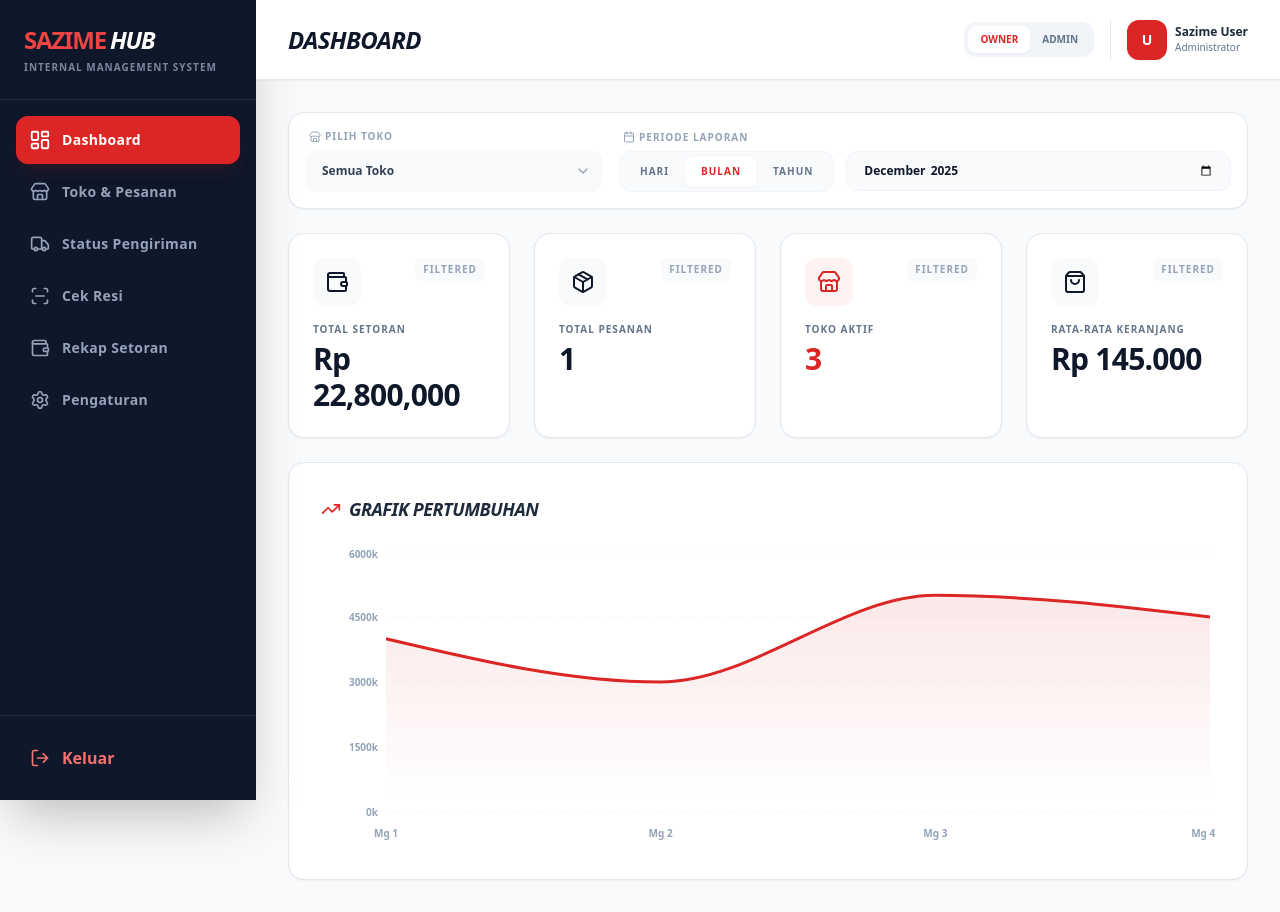
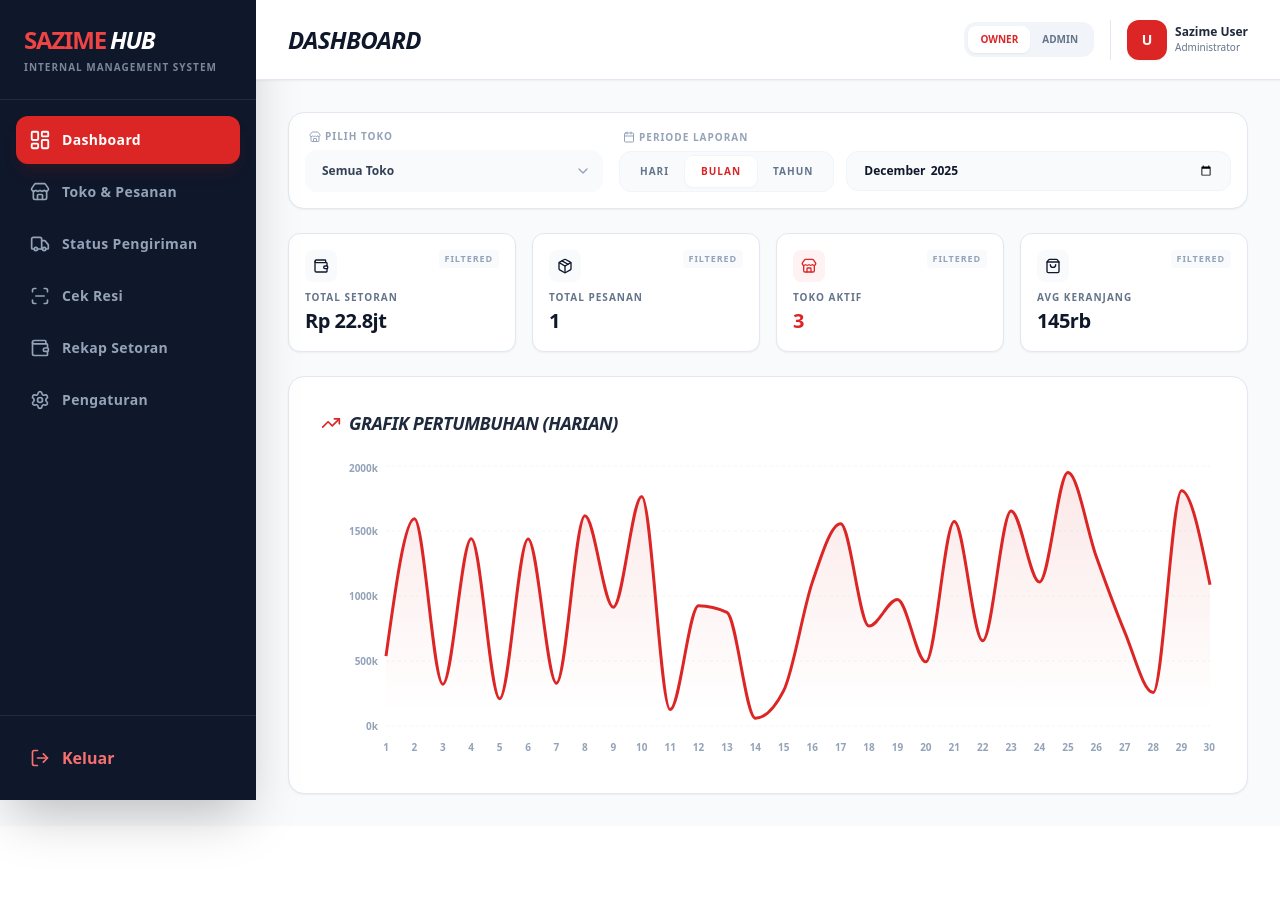
Before and after one commit to khoirulanam20/sazime, a React (Vite) app: page / in a window 1280 px wide. After the commit the page ends 826 px from the top, so only its background shows below. Built offline with nearby package versions, Linux system fonts and the light colour scheme.

Commit message:
Refactor FilterBar in App.jsx to include year selection for date filtering. Added dynamic year options and improved the layout for better usability. Enhanced chart data generation logic for the Dashboard component based on selected date filter mode.

```diff
--- a/src/App.jsx
+++ b/src/App.jsx
@@ -169,7 +169,12 @@ const FilterBar = ({
   endDate, setEndDate,
   dateFilterMode, setDateFilterMode,
   stores,
-}) => (
+}) => {
+  // Generate Year Options (e.g., 2020 - 2030)
+  const currentYear = new Date().getFullYear();
+  const yearOptions = Array.from({ length: 11 }, (_, i) => currentYear - 5 + i);
+
+  return (
     <div className="bg-white p-4 rounded-2xl border border-slate-200 shadow-sm grid grid-cols-1 sm:grid-cols-2 lg:grid-cols-3 gap-4 mb-6 items-center">
       {showStore && (
         <div className="space-y-1.5">
@@ -231,7 +236,19 @@ const FilterBar = ({
               ) : dateFilterMode === 'month' ? (
                 <input type="month" value={startDate.slice(0, 7)} onChange={(e) => { const [y, m] = e.target.value.split('-'); setStartDate(`${y}-${m}-01`); setEndDate(`${y}-${m}-${new Date(y, m, 0).getDate()}`); }} className="w-full bg-slate-50 rounded-xl text-xs font-bold py-2.5 px-4 outline-none focus:ring-2 focus:ring-red-500 border border-slate-100" />
               ) : (
-              <input type="number" min="2000" max="2099" value={startDate.slice(0, 4)} onChange={(e) => { const y = e.target.value; setStartDate(`${y}-01-01`); setEndDate(`${y}-12-31`); }} className="w-full bg-slate-50 rounded-xl text-xs font-bold py-2.5 px-4 outline-none focus:ring-2 focus:ring-red-500 border border-slate-100" />
+                // MODE TAHUN: Menggunakan Select Option
+                <div className="relative group">
+                  <select
+                    value={startDate.slice(0, 4)}
+                    onChange={(e) => { const y = e.target.value; setStartDate(`${y}-01-01`); setEndDate(`${y}-12-31`); }}
+                    className="w-full bg-slate-50 hover:bg-slate-100 border border-slate-100 rounded-xl text-xs font-bold py-2.5 px-4 outline-none focus:ring-2 focus:ring-red-500 appearance-none cursor-pointer"
+                  >
+                    {yearOptions.map(year => (
+                      <option key={year} value={year}>{year}</option>
+                    ))}
+                  </select>
+                  <ChevronDown className="w-4 h-4 absolute right-3 top-1/2 -translate-y-1/2 text-slate-400 pointer-events-none group-hover:text-red-500 transition-colors" />
+                </div>
               )}
             </div>
           </div>
@@ -239,6 +256,7 @@ const FilterBar = ({
       )}
     </div>
   );
+};
 
 const Modal = ({ title, type, onClose, data, products }) => (
   <div className="fixed inset-0 z-[100] flex items-end sm:items-center justify-center bg-slate-900/80 backdrop-blur-sm sm:p-4">
@@ -720,7 +738,39 @@ const App = () => {
 
   // --- CONTENT PAGES ---
 
-  const Dashboard = () => (
+  const Dashboard = () => {
+    // GENERATE DYNAMIC CHART DATA
+    const chartData = useMemo(() => {
+      let data = [];
+      if (dateFilterMode === 'day') {
+        // Data per jam (00:00 - 23:00)
+        for (let i = 0; i < 24; i++) {
+          data.push({
+            name: `${String(i).padStart(2, '0')}:00`,
+            v: Math.floor(Math.random() * 500000), // Random data
+          });
+        }
+      } else if (dateFilterMode === 'month') {
+         // Data per tanggal (1 - 30)
+         const daysInMonth = 30; // Simplifikasi
+         for (let i = 1; i <= daysInMonth; i++) {
+           data.push({
+             name: `${i}`,
+             v: Math.floor(Math.random() * 2000000),
+           });
+         }
+      } else {
+        // Data per bulan (Jan - Des)
+        const months = ['Jan', 'Feb', 'Mar', 'Apr', 'Mei', 'Jun', 'Jul', 'Agu', 'Sep', 'Okt', 'Nov', 'Des'];
+        data = months.map(m => ({
+          name: m,
+          v: Math.floor(Math.random() * 10000000),
+        }));
+      }
+      return data;
+    }, [dateFilterMode, startDate]);
+
+    return (
       <div className="space-y-6 animate-in fade-in duration-500">
         <FilterBar
           filterStore={filterStore} setFilterStore={setFilterStore}
@@ -730,24 +780,25 @@ const App = () => {
           stores={stores}
         />
 
-      <div className="grid grid-cols-1 md:grid-cols-2 lg:grid-cols-4 gap-4 md:gap-6">
+        {/* Compact Cards */}
+        <div className="grid grid-cols-1 md:grid-cols-2 lg:grid-cols-4 gap-4 md:gap-4">
           {[
-           { label: 'Total Setoran', val: `Rp ${totalSetoran.toLocaleString()}`, icon: Wallet, color: 'text-slate-900', bg: 'bg-white' },
-           { label: 'Total Pesanan', val: filteredOrders.length, icon: Package, color: 'text-slate-900', bg: 'bg-white' },
-           { label: 'Toko Aktif', val: stores.length, icon: Store, color: 'text-red-600', bg: 'bg-white' },
-           { label: 'Rata-rata Keranjang', val: 'Rp 145.000', icon: ShoppingBag, color: 'text-slate-900', bg: 'bg-white' }
+             { label: 'Total Setoran', val: `Rp ${(totalSetoran/1000000).toFixed(1)}jt`, fullVal: `Rp ${totalSetoran.toLocaleString()}`, icon: Wallet, color: 'text-slate-900', bg: 'bg-white' },
+             { label: 'Total Pesanan', val: filteredOrders.length, fullVal: filteredOrders.length, icon: Package, color: 'text-slate-900', bg: 'bg-white' },
+             { label: 'Toko Aktif', val: stores.length, fullVal: stores.length, icon: Store, color: 'text-red-600', bg: 'bg-white' },
+             { label: 'Avg Keranjang', val: '145rb', fullVal: 'Rp 145.000', icon: ShoppingBag, color: 'text-slate-900', bg: 'bg-white' }
           ].map((stat, idx) => (
-          <div key={idx} className={`${stat.bg} p-6 rounded-2xl border border-slate-200 shadow-sm hover:shadow-lg transition-all duration-300 group`}>
-             <div className="flex justify-between items-start mb-4">
-                <div className={`p-3 rounded-xl ${stat.color === 'text-red-600' ? 'bg-red-50' : 'bg-slate-50'} group-hover:scale-110 transition-transform`}>
-                   <stat.icon className={`w-6 h-6 ${stat.color}`} />
+            <div key={idx} className={`${stat.bg} p-4 rounded-xl border border-slate-200 shadow-sm hover:shadow-lg transition-all duration-300 group`}>
+               <div className="flex justify-between items-start mb-2">
+                  <div className={`p-2 rounded-lg ${stat.color === 'text-red-600' ? 'bg-red-50' : 'bg-slate-50'} group-hover:scale-110 transition-transform`}>
+                     <stat.icon className={`w-4 h-4 ${stat.color}`} />
                   </div>
-                <span className="text-[10px] font-black uppercase tracking-widest text-slate-400 bg-slate-50 px-2 py-1 rounded-md">
+                  <span className="text-[9px] font-black uppercase tracking-widest text-slate-400 bg-slate-50 px-1.5 py-0.5 rounded">
                      Filtered
                   </span>
                </div>
-             <p className="text-slate-500 text-[10px] font-black uppercase tracking-widest mb-1">{stat.label}</p>
-             <h3 className={`text-2xl lg:text-3xl font-black ${stat.color} tracking-tight`}>{stat.val}</h3>
+               <p className="text-slate-500 text-[10px] font-black uppercase tracking-widest mb-0.5">{stat.label}</p>
+               <h3 className={`text-xl font-black ${stat.color} tracking-tight`} title={stat.fullVal}>{stat.val}</h3>
             </div>
           ))}
         </div>
@@ -755,11 +806,11 @@ const App = () => {
         <div className="bg-white p-6 md:p-8 rounded-2xl border border-slate-200 shadow-sm">
           <h3 className="text-lg font-black text-slate-800 mb-6 uppercase tracking-tight italic flex items-center">
             <TrendingUp className="w-5 h-5 mr-2 text-red-600" />
-          Grafik Pertumbuhan
+            Grafik Pertumbuhan ({dateFilterMode === 'day' ? 'Per Jam' : dateFilterMode === 'month' ? 'Harian' : 'Bulanan'})
           </h3>
           <div className="h-[250px] sm:h-[300px] w-full">
             <ResponsiveContainer width="100%" height="100%">
-            <AreaChart data={[{n:'Mg 1',v:4000000},{n:'Mg 2',v:3000000},{n:'Mg 3',v:5000000},{n:'Mg 4',v:4500000}]}>
+              <AreaChart data={chartData}>
                 <defs>
                   <linearGradient id="colorVal" x1="0" y1="0" x2="0" y2="1">
                     <stop offset="5%" stopColor="#dc2626" stopOpacity={0.1} />
@@ -767,7 +818,7 @@ const App = () => {
                   </linearGradient>
                 </defs>
                 <CartesianGrid strokeDasharray="3 3" vertical={false} stroke="#f1f5f9" />
-              <XAxis dataKey="n" axisLine={false} tickLine={false} tick={{fill: '#94a3b8', fontSize: 10, fontWeight: 700}} dy={10} />
+                <XAxis dataKey="name" axisLine={false} tickLine={false} tick={{fill: '#94a3b8', fontSize: 10, fontWeight: 700}} dy={10} />
                 <YAxis axisLine={false} tickLine={false} tick={{fill: '#94a3b8', fontSize: 10, fontWeight: 700}} tickFormatter={(v) => `${v/1000}k`} />
                 <Tooltip contentStyle={{borderRadius:'12px', border:'none', boxShadow:'0 10px 15px -3px rgba(0,0,0,0.1)'}} cursor={{stroke:'#dc2626', strokeWidth:1}} />
                 <Area type="monotone" dataKey="v" stroke="#dc2626" strokeWidth={3} fillOpacity={1} fill="url(#colorVal)" />
@@ -777,6 +828,7 @@ const App = () => {
         </div>
       </div>
     );
+  };
 
   const TokoList = () => (
     <div className="space-y-6 animate-in slide-in-from-right-4 duration-300">
```
Lines whose indentation alone changed are shown as unchanged.
